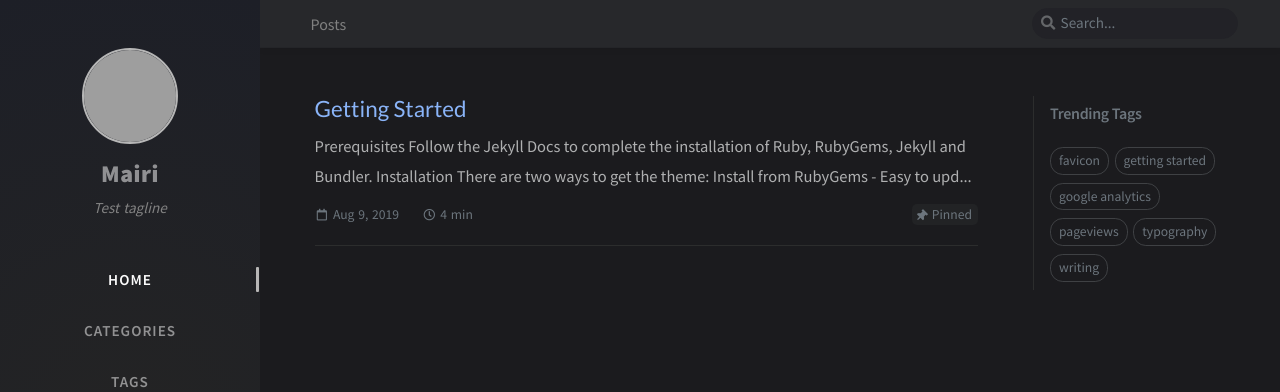
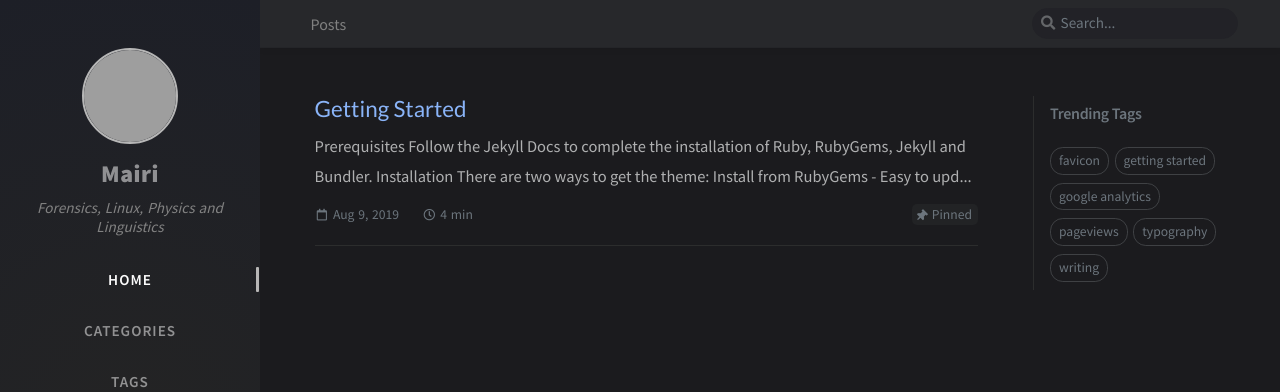
Before and after one commit to TMairi/tmairi.github.io, a Jekyll site: the page built from index.html, in a window 1280 px wide. Shown: the top 392 px of the page. Built offline with Jekyll 4.4.1, drawn with Linux system fonts in a browser that asks for light colours; nearby versions of some CDN libraries; comment, search, counter and statistics services are not loaded; grey boxes are pictures that could not be loaded.

Commit message:
Update _config.yml

```diff
--- a/_config.yml
+++ b/_config.yml
@@ -14,10 +14,10 @@ lang: en-US
 # --------------------------
 title: Mairi                          # the main title
 
-tagline: Test tagline   # it will display as the sub-title
+tagline: Forensics, Linux, Physics and Linguistics  # it will display as the sub-title
 
 description: >-                        # used by seo meta and the atom feed
-  Test description
+  DFIR, Forensics, Linux, Physics, Linguistics
 
 # fill in the protocol & hostname for your site, e.g., 'https://username.github.io'
 url: 'https://tmairi.github.io'
```
